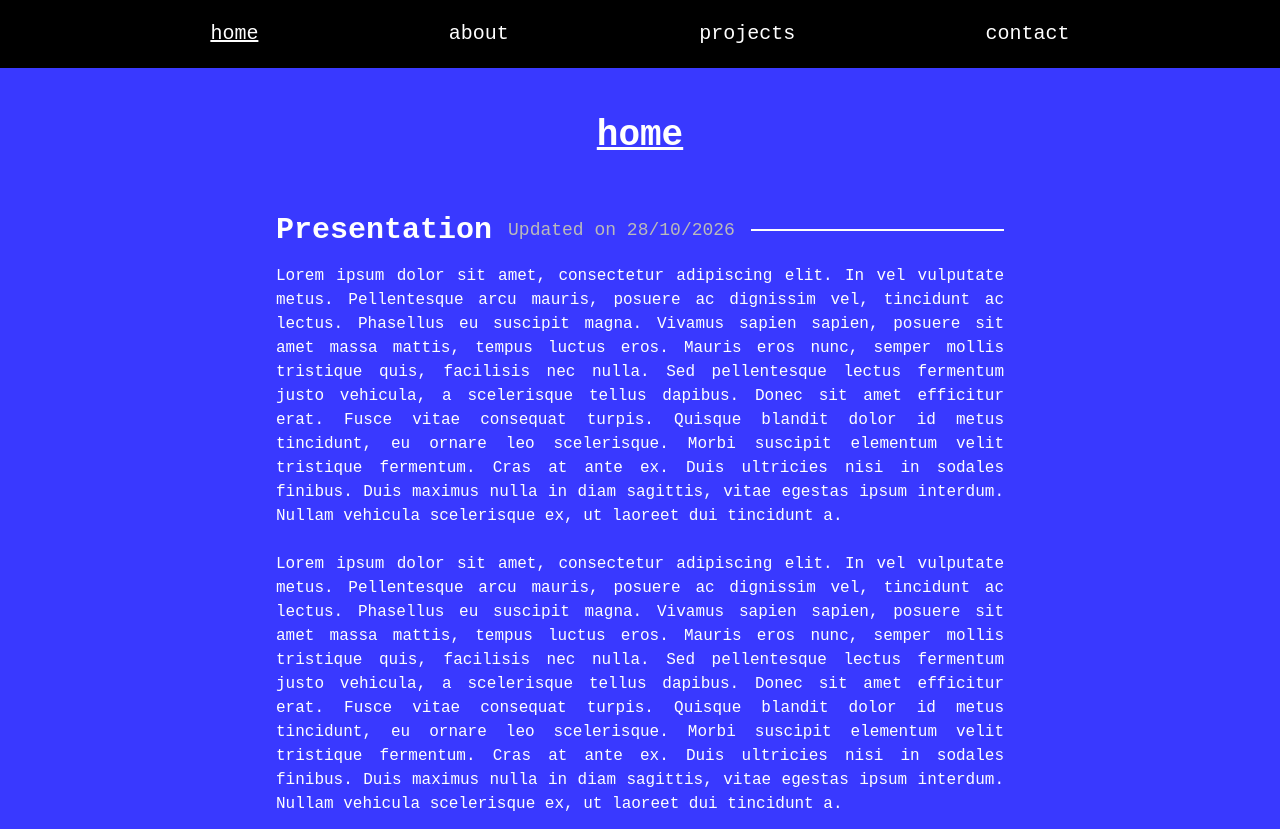
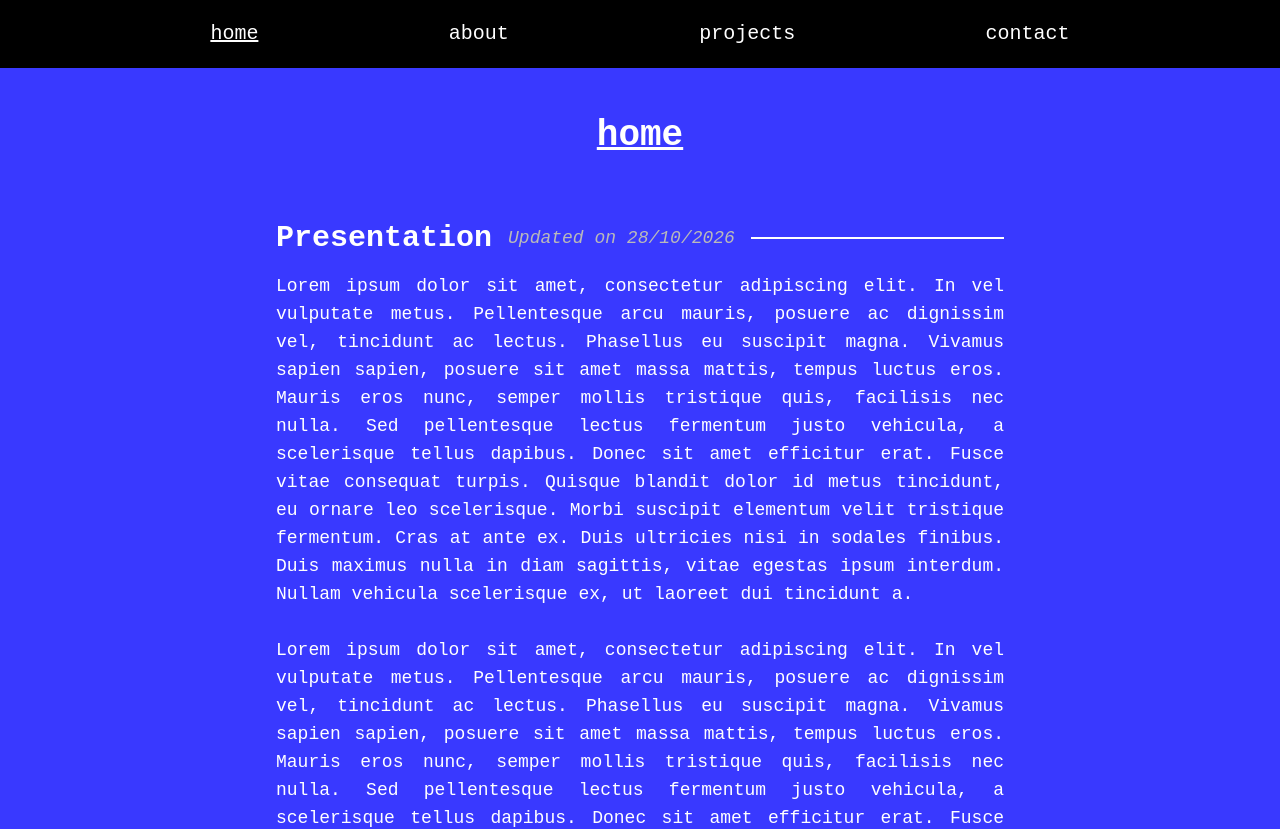
Before and after one commit to AristideExe/aristide-proriol-v2, a React (Vite) app: page / in a window 1280 px wide. Shown: the top 829 px of the page. Built offline with nearby package versions, Linux system fonts and the light colour scheme.

Commit message:
feat: add styling for technologies

```diff
--- a/src/components/Section/Section.tsx
+++ b/src/components/Section/Section.tsx
@@ -1,3 +1,3 @@
 export function Section({children}: {children : React.ReactNode}) {
-    return <div className="py-5 text-justify">{children}</div>
+    return <div className="py-7 text-justify text-lg">{children}</div>
 }
--- /dev/null
+++ b/src/components/Titles/Technology.tsx
@@ -0,0 +1,5 @@
+export function Technology({children}: {children: React.ReactNode}){
+    return (
+        <p className="font-bold text-sm pb-4 text-(--color-secondary) tracking-tighter">Technology : {children}</p>
+    )
+}
--- a/src/components/UpdateDate/UpdateDate.tsx
+++ b/src/components/UpdateDate/UpdateDate.tsx
@@ -1,6 +1,6 @@
 export function UpdateDate({children}: {children: React.ReactNode}){
     return (
-        <div className="text-lg text-(--color-secondary) whitespace-nowrap">
+        <div className="text-lg text-(--color-secondary) whitespace-nowrap italic">
             {children}
         </div>
     );
--- a/src/routes/projects/route.tsx
+++ b/src/routes/projects/route.tsx
@@ -3,6 +3,7 @@ import {Title} from "#/components/Titles/Title.tsx";
 import {UpdateDate} from "#/components/UpdateDate/UpdateDate.tsx";
 import {SectionHeader} from "#/components/Titles/SectionHeader.tsx";
 import {Section} from "#/components/Section/Section.tsx";
+import {Technology} from "#/components/Titles/Technology.tsx";
 
 export const Route = createFileRoute('/projects')({
   component: Projects,
@@ -17,7 +18,7 @@ function Projects() {
                   <h2 className="text-3xl font-bold">Marie Project (in progress)</h2>
                   <UpdateDate>Updated on 28/10/2026</UpdateDate>
               </SectionHeader>
-              <p>Technology : Unreal Engine 5, C++, Blueprints</p>
+              <Technology>Unreal Engine 5, C++, Blueprints</Technology>
               <p>Lorem ipsum dolor sit amet, consectetur adipiscing elit. In vel vulputate metus. Pellentesque arcu mauris, posuere ac dignissim vel, tincidunt ac lectus. Phasellus eu suscipit magna. Vivamus sapien sapien, posuere sit amet massa mattis.</p>
           </Section>
           <Section>
@@ -25,7 +26,7 @@ function Projects() {
                   <h2 className="text-3xl font-bold">A lil horror gamejam 2026</h2>
                   <UpdateDate>Updated on 28/10/2026</UpdateDate>
               </SectionHeader>
-              <p>Technology : Unity, C#</p>
+              <Technology>Unity, C#</Technology>
               <p>Lorem ipsum dolor sit amet, consectetur adipiscing elit. In vel vulputate metus. Pellentesque arcu mauris, posuere ac dignissim vel, tincidunt ac lectus. Phasellus eu suscipit magna. Vivamus sapien sapien, posuere sit amet massa mattis.</p>
           </Section>
           <Section>
@@ -33,7 +34,7 @@ function Projects() {
                   <h2 className="text-3xl font-bold">The Last Bastion</h2>
                   <UpdateDate>Updated on 28/10/2026</UpdateDate>
               </SectionHeader>
-              <p>Technology : Unity, C#</p>
+              <Technology>Unity, C#</Technology>
               <p>Lorem ipsum dolor sit amet, consectetur adipiscing elit. In vel vulputate metus. Pellentesque arcu mauris, posuere ac dignissim vel, tincidunt ac lectus. Phasellus eu suscipit magna. Vivamus sapien sapien, posuere sit amet massa mattis.</p>
           </Section>
           <Section>
@@ -41,7 +42,7 @@ function Projects() {
                   <h2 className="text-3xl font-bold">Tick Tack Attack</h2>
                   <UpdateDate>Updated on 28/10/2026</UpdateDate>
               </SectionHeader>
-              <p>Technology : Unity, C#</p>
+              <Technology>Unity, C#</Technology>
               <p>Lorem ipsum dolor sit amet, consectetur adipiscing elit. In vel vulputate metus. Pellentesque arcu mauris, posuere ac dignissim vel, tincidunt ac lectus. Phasellus eu suscipit magna. Vivamus sapien sapien, posuere sit amet massa mattis.</p>
           </Section>
           <Section>
@@ -49,7 +50,7 @@ function Projects() {
                   <h2 className="text-3xl font-bold">Monster Hunter New World</h2>
                   <UpdateDate>Updated on 28/10/2026</UpdateDate>
               </SectionHeader>
-              <p>Technology : C#</p>
+              <Technology>C#</Technology>
               <p>Lorem ipsum dolor sit amet, consectetur adipiscing elit. In vel vulputate metus. Pellentesque arcu mauris, posuere ac dignissim vel, tincidunt ac lectus. Phasellus eu suscipit magna. Vivamus sapien sapien, posuere sit amet massa mattis.</p>
           </Section>
 
@@ -60,7 +61,7 @@ function Projects() {
                   <h2 className="text-3xl font-bold">FiLiGRANe website</h2>
                   <UpdateDate>Updated on 28/10/2026</UpdateDate>
               </SectionHeader>
-              <p>Technology : React, TS, CSS</p>
+              <Technology>React, TS, CSS</Technology>
               <p>Lorem ipsum dolor sit amet, consectetur adipiscing elit. In vel vulputate metus. Pellentesque arcu mauris, posuere ac dignissim vel, tincidunt ac lectus. Phasellus eu suscipit magna. Vivamus sapien sapien, posuere sit amet massa mattis.</p>
           </Section>
           <Section>
@@ -68,7 +69,7 @@ function Projects() {
                   <h2 className="text-3xl font-bold">ÉcologIIE website</h2>
                   <UpdateDate>Updated on 28/10/2026</UpdateDate>
               </SectionHeader>
-              <p>Technology : React, JS, CSS</p>
+              <Technology>React, JS, CSS</Technology>
               <p>Lorem ipsum dolor sit amet, consectetur adipiscing elit. In vel vulputate metus. Pellentesque arcu mauris, posuere ac dignissim vel, tincidunt ac lectus. Phasellus eu suscipit magna. Vivamus sapien sapien, posuere sit amet massa mattis.</p>
           </Section>
 
@@ -79,7 +80,7 @@ function Projects() {
                   <h2 className="text-3xl font-bold">IRD </h2>
                   <UpdateDate>Updated on 28/10/2026</UpdateDate>
               </SectionHeader>
-              <p>Technology : Java 24, PosgreSQL 17, GraphQL, Jooq, React, TS, CSS</p>
+              <Technology>Java 24, PosgreSQL 17, GraphQL, Jooq, React, TS, CSS</Technology>
               <p>Lorem ipsum dolor sit amet, consectetur adipiscing elit. In vel vulputate metus. Pellentesque arcu mauris, posuere ac dignissim vel, tincidunt ac lectus. Phasellus eu suscipit magna. Vivamus sapien sapien, posuere sit amet massa mattis.</p>
           </Section>
           <Section>
@@ -87,7 +88,7 @@ function Projects() {
                   <h2 className="text-3xl font-bold">ANSM </h2>
                   <UpdateDate>Updated on 28/10/2026</UpdateDate>
               </SectionHeader>
-              <p>Technology : Java 24, PosgreSQL 17, GraphQL, Jooq, React, TS, CSS</p>
+              <Technology>Java 24, PosgreSQL 17, GraphQL, Jooq, React, TS, CSS</Technology>
               <p>Lorem ipsum dolor sit amet, consectetur adipiscing elit. In vel vulputate metus. Pellentesque arcu mauris, posuere ac dignissim vel, tincidunt ac lectus. Phasellus eu suscipit magna. Vivamus sapien sapien, posuere sit amet massa mattis.</p>
           </Section>
 
--- a/src/styles.css
+++ b/src/styles.css
@@ -18,6 +18,11 @@ body {
   font-family: 'Courier New', monospace;
 }
 
+::selection {
+  background-color: var(--color-primary);
+  color: var(--background-color);
+}
+
 :root {
   --background-color: #3939ff;
   --color-primary: white;
```
